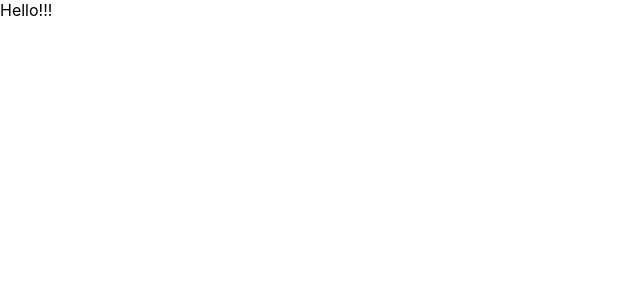
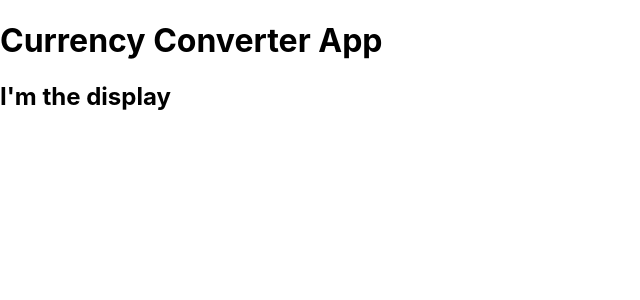
Before and after one commit to DSoutter/w7_weekend_hw_currency, a React (Create React App) app: page / in a window 1280 px wide. Shown: the top 300 px of the page, without its empty margins (0-640 px from the left). Built offline with nearby package versions, Linux system fonts and the light colour scheme.

Commit message:
added some text and it works

```diff
--- a/src/App.js
+++ b/src/App.js
@@ -1,11 +1,18 @@
 import './App.css';
+import CurrencyConverterContainer from './containers/CurrencyConverterContainer';
 
 function App() {
   return (
    <>
-  Hello!!!
+  <CurrencyConverterContainer/>
    </>
   );
 }
 
 export default App;
+
+// API links I'll be using:
+// Key value pairs for currency code and name: https://cdn.jsdelivr.net/gh/fawazahmed0/currency-api@1/latest/currencies.json
+// Key value pairs for comparison of gpb to all others: https://cdn.jsdelivr.net/gh/fawazahmed0/currency-api@1/latest/currencies/gbp.json
+// Key value pair for comparison of 1 to 1 currency: https://cdn.jsdelivr.net/gh/fawazahmed0/currency-api@1/latest/currencies/eur/jpy.json
+// latest on above can be changed for different dates.
--- a/src/components/DisplayComponent.js
+++ b/src/components/DisplayComponent.js
@@ -0,0 +1,11 @@
+import React from 'react';
+
+const DisplayComponent = ({}) => {
+
+
+    return (
+        <h2>I'm the display</h2>
+    )
+}
+
+export default DisplayComponent
--- a/src/components/HeaderComponent.js
+++ b/src/components/HeaderComponent.js
@@ -0,0 +1,10 @@
+import React from 'react';
+
+const HeaderComponent = ({}) => {
+    return (
+        <h1>Currency Converter App</h1>
+    )
+
+}
+
+export default HeaderComponent
--- a/src/containers/CurrencyConverterContainer.js
+++ b/src/containers/CurrencyConverterContainer.js
@@ -0,0 +1,22 @@
+import React from 'react';
+import HeaderComponent from '../components/HeaderComponent';
+import DisplayComponent from '../components/DisplayComponent';
+
+
+const CurrencyConverterContainer = () => {
+
+
+
+
+
+    return (
+        <>
+        <HeaderComponent/>
+        <DisplayComponent/>
+        </>
+    )
+}
+
+
+
+export default CurrencyConverterContainer;
```
